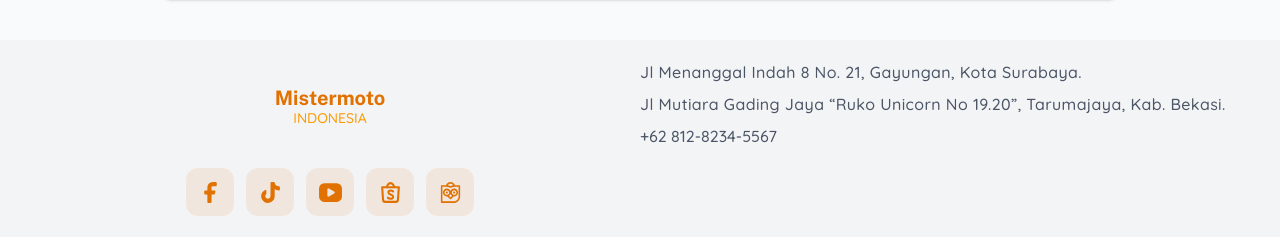
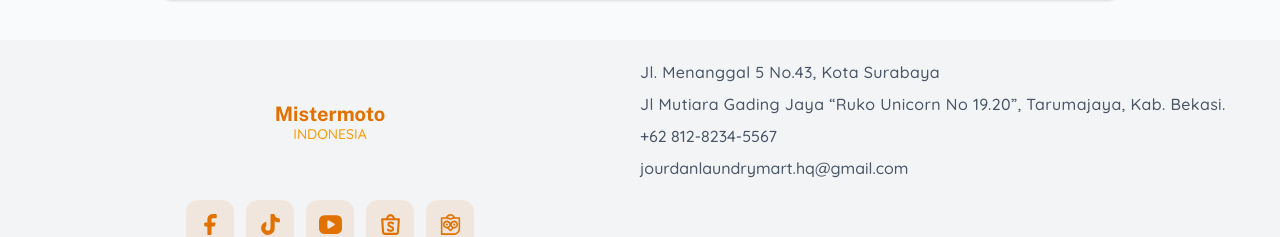
Before and after one commit to mikaeladityan/mistermoto, a Next.js app: page / in a window 1280 px wide. Shown: the part 4828-5065 px from the top of the page. Built offline with nearby package versions, Linux system fonts and the light colour scheme.

Commit message:
feat: update email and addrees

```diff
--- a/src/components/footer.tsx
+++ b/src/components/footer.tsx
@@ -8,9 +8,10 @@
 			<Brand className="text-center items-center" />
 
 			<div className="text-center md:text-start flex flex-col gap-y-2 font-medium text-gray-600">
-				<p>Jl Menanggal Indah 8 No. 21, Gayungan, Kota Surabaya.</p>
+				<p>Jl. Menanggal 5 No.43, Kota Surabaya</p>
 				<p>Jl Mutiara Gading Jaya “Ruko Unicorn No 19.20”, Tarumajaya, Kab. Bekasi.</p>
 				<Link href={"https://api.whatsapp.com/send?phone=6281282345567&text=Hallo%20Mistermoto%20Indonesia"}>+62 812-8234-5567</Link>
+				<Link href={"mailto:jourdanlaundrymart.hq@gmail.com"}>jourdanlaundrymart.hq@gmail.com</Link>
 			</div>
 
 			<div className="flex items-center justify-center space-x-3 md:col-span-2 lg:col-span-1">
@@ -19,7 +20,7 @@
 						<path id="primary" d="M14,6h3a1,1,0,0,0,1-1V3a1,1,0,0,0-1-1H14A5,5,0,0,0,9,7v3H7a1,1,0,0,0-1,1v2a1,1,0,0,0,1,1H9v7a1,1,0,0,0,1,1h2a1,1,0,0,0,1-1V14h2.22a1,1,0,0,0,1-.76l.5-2a1,1,0,0,0-1-1.24H13V7A1,1,0,0,1,14,6Z"></path>
 					</svg>
 				</Link>
-				<Link target="_blank" href={"https://www.tiktok.com/@mistermoto.idhttps://www.tiktok.com/@mistermoto.id"} className="flex items-center justify-center w-12 rounded-xl h-12  bg-amber-600/10">
+				<Link target="_blank" href={"https://www.tiktok.com/@mistermoto.id"} className="flex items-center justify-center w-12 rounded-xl h-12  bg-amber-600/10">
 					<svg fill="#e17100" width="25px" height="25px" viewBox="0 0 24 24" id="tiktok" data-name="Flat Color" xmlns="http://www.w3.org/2000/svg" className="icon flat-color">
 						<path id="primary" d="M21,7V9a1,1,0,0,1-1,1,8,8,0,0,1-4-1.08V15.5A6.5,6.5,0,1,1,6.53,9.72a1,1,0,0,1,1.47.9v2.52a.92.92,0,0,1-.28.62,2.49,2.49,0,0,0,2,4.23A2.61,2.61,0,0,0,12,15.35V3a1,1,0,0,1,1-1h2.11a1,1,0,0,1,1,.83A4,4,0,0,0,20,6,1,1,0,0,1,21,7Z"></path>
 					</svg>
```
